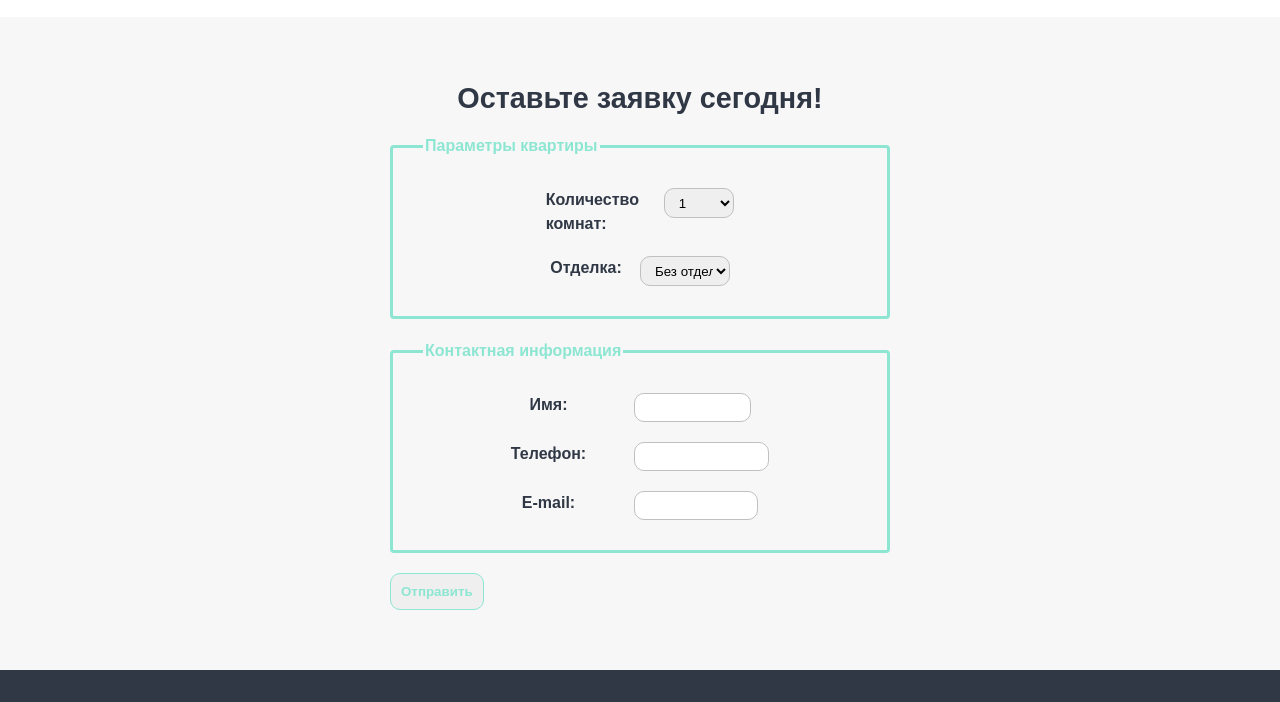
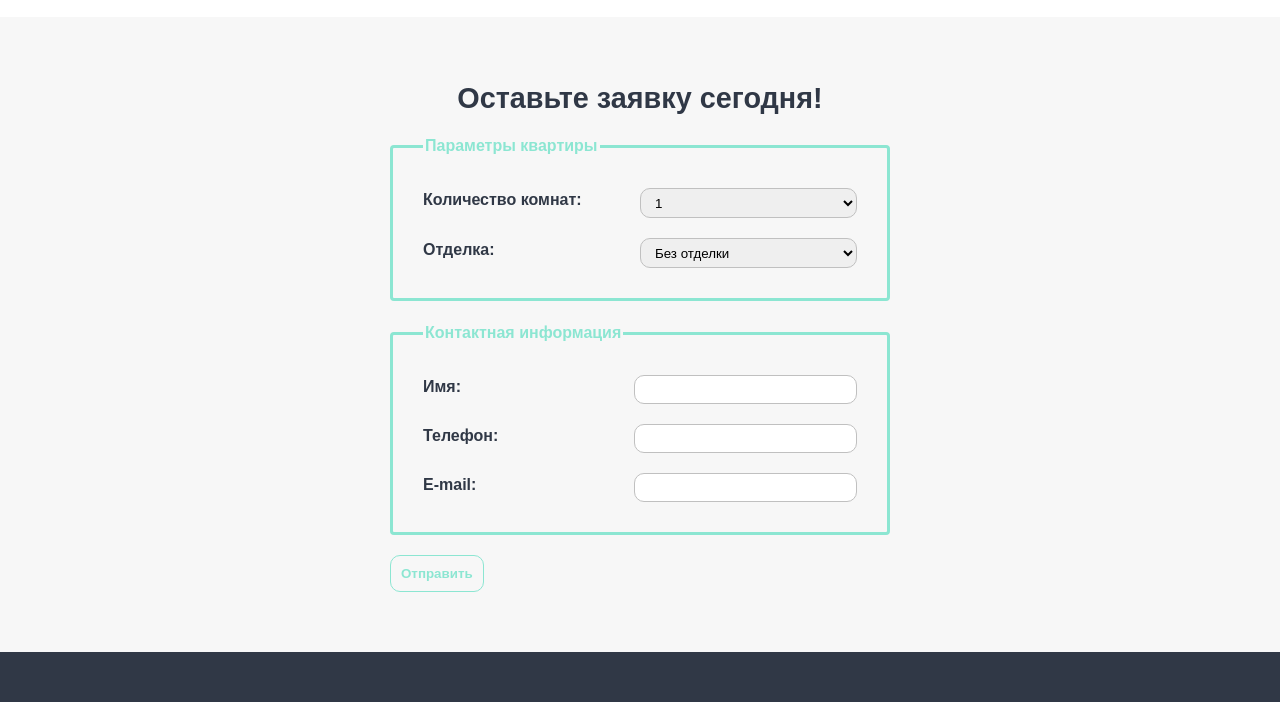
Before and after one commit to allanteone/layout-designer-project-lvl1, a website: page src/index.html in a window 1280 px wide. Shown: the part 1540-2242 px from the top of the page. Drawn offline with Linux system fonts and the light colour scheme.

Commit message:
fixing buton background and form block

```diff
--- a/src/index.html
+++ b/src/index.html
@@ -94,7 +94,7 @@
                 <fieldset class="form-block-field w-100p mb-20">
                     <legend>Параметры квартиры</legend>
                     <a name="registration"></a>
-                    <div class="form-block-field-parameters mb-20">
+                    <div class="form-block-field-parameters mb-20 w-100p">
                         <span>Количество комнат:</span>
                         <select class="input-field">
                             <option>1</option>
@@ -102,7 +102,7 @@
                             <option>3</option>
                         </select>
                     </div>
-                    <div class="form-block-field-parameters">
+                    <div class="form-block-field-parameters w-100p">
                         <span>Отделка:</span>
                         <select class="input-field">
                             <option>Без отделки</option>
--- a/src/styles/style.css
+++ b/src/styles/style.css
@@ -237,11 +237,6 @@ section + section {
 }
 
 .form-block-field {
-  display: flex;
-  flex-direction: column;
-  align-items: center;
-  justify-content: center;
-
   box-sizing: border-box;
   padding: 30px;
 
@@ -296,6 +291,7 @@ select.input-field {
 }
 
 .clickable {
+  background-color: transparent;
   padding: 10px;
 
   font-weight: 700;
```
